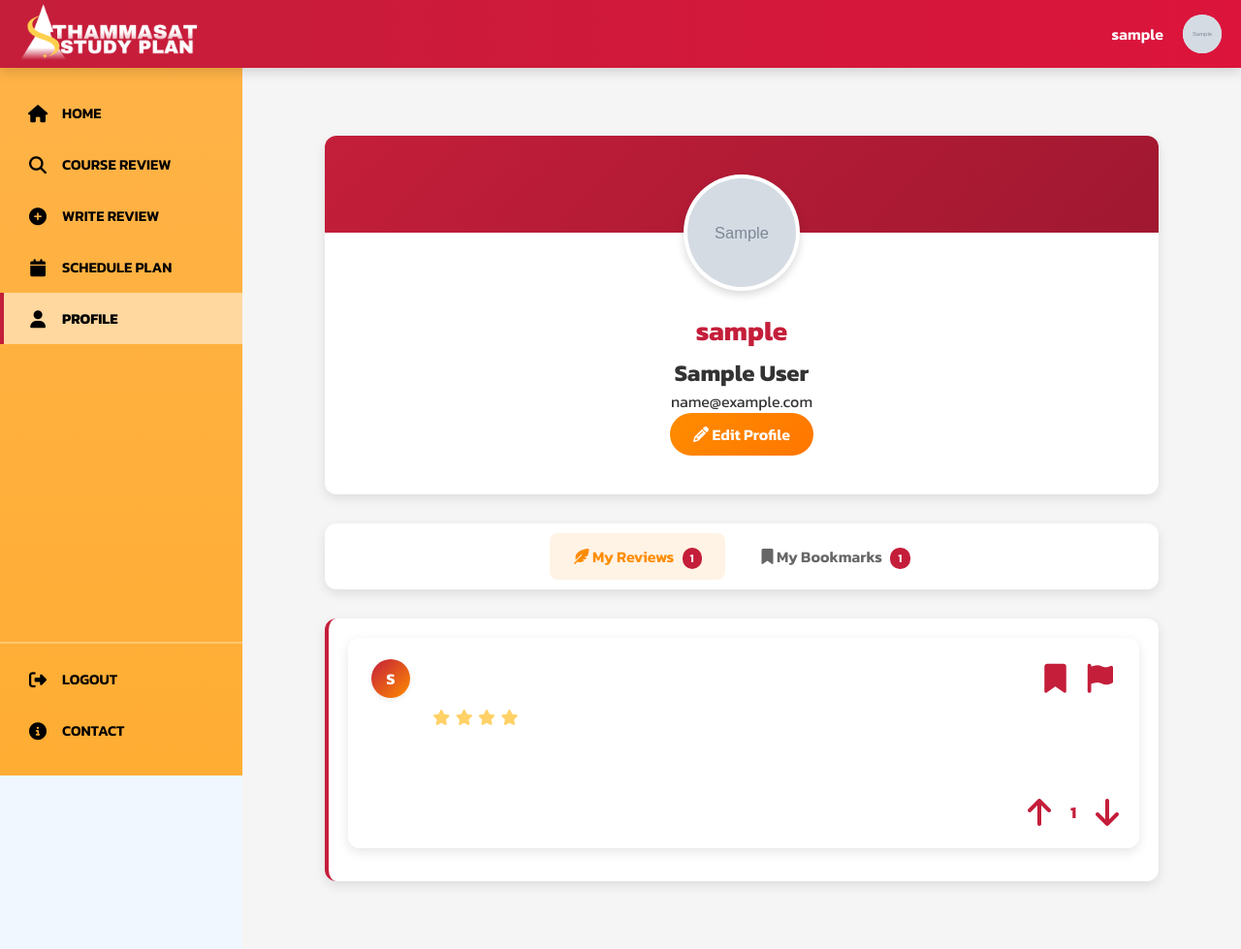
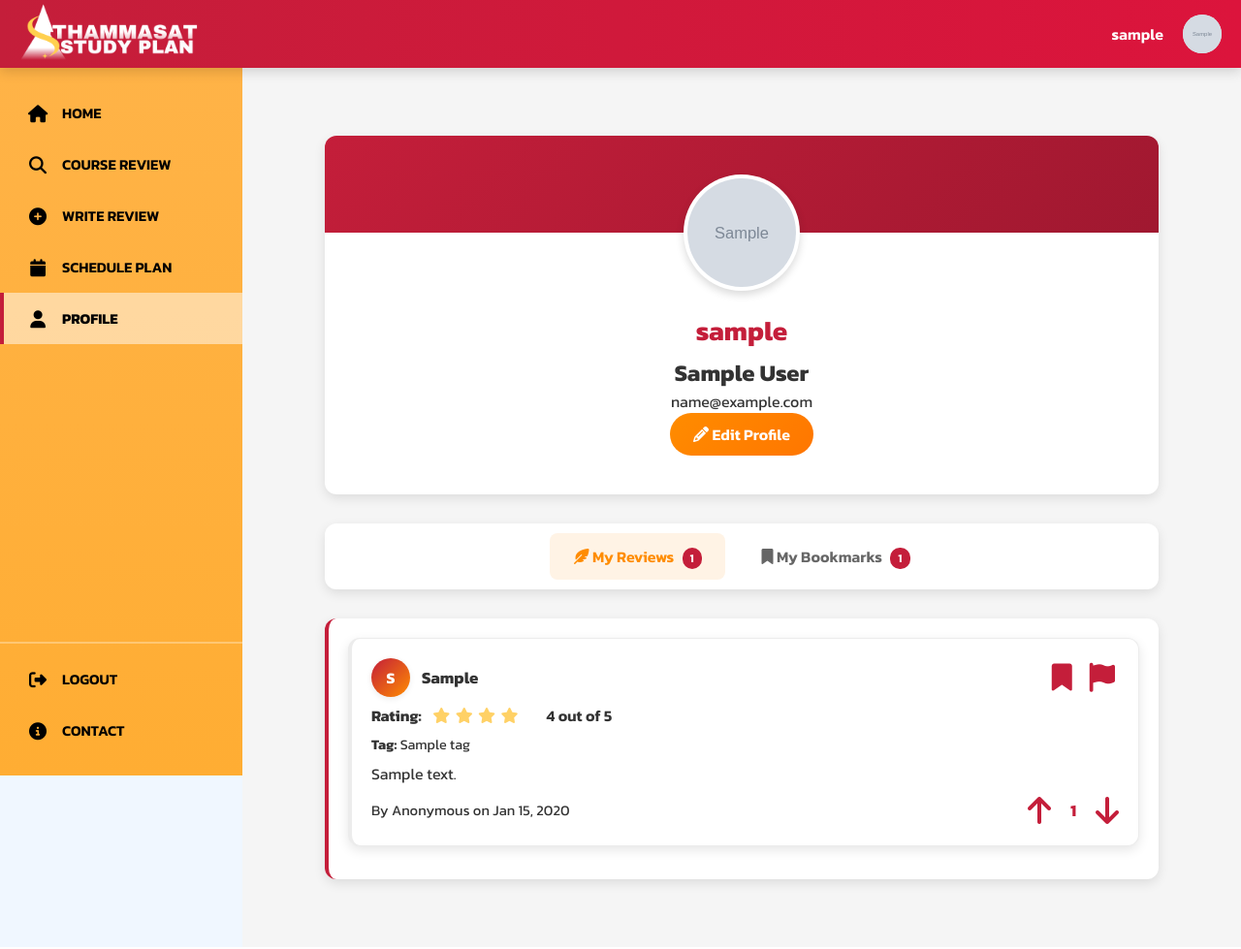
Before and after one commit to 6610545011/cn331_project, a Django app: page /users/profile/ in a window 1280 px wide. Shown: the whole page at 97% size. Run offline with Django 5.2, Linux system fonts and the light colour scheme; a user stored in the database is signed in; tables that the repository leaves empty hold one stand-in row (values such as "Sample post"); grey boxes marked "Sample" are stand-in pictures; some libraries are stand-ins or nearby versions.

Commit message:
update text color

```diff
--- a/core/static/core/js/main.js
+++ b/core/static/core/js/main.js
@@ -61,7 +61,7 @@ document.body.addEventListener('click', function(e) {
             if (data.status === 'ok') {
                 bookmarkBtn.classList.toggle('btn-primary', data.bookmarked);
                 bookmarkBtn.classList.toggle('btn-outline-primary', !data.bookmarked);
-                bookmarkBtn.innerHTML = data.bookmarked ? '<i class="fas fa-bookmark"></i> Bookmarked' : '<i class="far fa-bookmark"></i> Bookmark';
+                bookmarkBtn.innerHTML = data.bookmarked ? '<i class="fas fa-bookmark"></i>' : '<i class="far fa-bookmark"></i>';
             }
         })
         .catch(error => console.error('Error toggling bookmark:', error));
--- a/review/static/review/css/review_block.css
+++ b/review/static/review/css/review_block.css
@@ -117,12 +117,12 @@
     flex-wrap: wrap;
 }
 
-/* Icon-only buttons (Flat style like the example image) */
+/* Icon-only buttons */
 .icon-btn {
     background: none !important;
     border: none !important;
     color: #c41e3a !important;
-    font-size: 30px !important;  /* large icon */
+    font-size: 30px !important;
     width: auto !important;
     height: auto !important;
     padding: 4px !important;
@@ -138,14 +138,14 @@
     transform: scale(1.12);
 }
 
-/* Active state → darker red */
+/* Active → darker red */
 .bookmark-btn.active,
 .report-btn.active {
     color: #a5152f !important;
 }
 
 /* ============================================================
-   NEW DESIGN — VOTE BUTTONS (Like / Dislike)
+   NEW DESIGN — VOTE BUTTONS
    ============================================================ */
 .review-actions {
     margin-left: auto;
@@ -171,7 +171,6 @@
     transform: scale(1.15);
 }
 
-/* Pressed (already voted) */
 .vote-btn.btn-success,
 .vote-btn.btn-danger {
     color: #a5152f !important;
@@ -185,19 +184,19 @@
     color: #c41e3a;
 }
 
-/* Smaller screen tweaks */
+/* ======================== */
 @media (max-width: 600px) {
     .review-card { padding: 12px; }
     .review-header h4 { font-size: 1rem; }
     .review-meta { font-size: 0.85rem; }
 }
 
-/* Profile-specific tweaks */
+/* Profile-specific */
 .profile-container .review-card,
 .profile-tab-pane .review-card {
-    color: #ffffff;
-    background: rgba(255,255,255,0.08);
-    border-color: rgba(255,255,255,0.08);
+    color: #000000;
+    background: #ffffff;
+    border-color: #ececec;
 }
 
 .profile-container .review-card p,
@@ -210,27 +209,27 @@
 .profile-tab-pane .review-card .review-rating,
 .profile-container .review-card .review-tags,
 .profile-tab-pane .review-card .review-tags {
-    color: #ffffff;
+    color: #333333;
 }
 
 .profile-container .review-card .review-tags strong,
 .profile-tab-pane .review-card .review-tags strong {
-    color: #ffffff;
+    color: #333333;
 }
 
 /* Modal textarea */
 .report-form textarea {
     min-height: 120px;
 }
+
 /* ============================================================
-   HARD RESET — ล้างสไตล์ Bootstrap ของปุ่มทั้งหมดในรีวิว
+   HARD RESET
    ============================================================ */
-
 .review-card .btn,
 .review-card button,
 .review-card .vote-btn,
 .review-card .icon-btn {
-    all: unset;                 /* ล้างสไตล์ Bootstrap ทั้งหมด */
+    all: unset;
     display: inline-flex;
     align-items: center;
     justify-content: center;
@@ -238,26 +237,31 @@
 }
 
 /* ============================================================
-   TOP RIGHT — Bookmark & Report (Icon-only)
+   TOP RIGHT — Bookmark & Report (Final Override)
    ============================================================ */
-.icon-btn {
-    font-size: 30px !important;
-    color: #c41e3a !important;
-    padding: 6px !important;
-    border-radius: 8px;
-    transition: transform 0.15s ease;
+
+/* ★ Bookmark Button Override (Final) */
+.bookmark-btn i {
+    font-size: 24px;
+    transition: color 0.15s ease;
 }
 
-.icon-btn:hover {
-    transform: scale(1.15);
+/* ไม่กด → icon แบบ regular */
+.bookmark-btn:not(.active) i {
+    color: #c41e3a !important;
 }
 
-/* กดแล้วเป็นแดงเข้มขึ้น */
-.icon-btn.active {
+/* กดแล้ว → icon แบบ solid และแดงเข้ม */
+.bookmark-btn.active i {
     color: #a5152f !important;
 }
 
-/* จัดตำแหน่งให้ชิดขวา */
+/* hover */
+.bookmark-btn:hover i {
+    opacity: 0.75;
+}
+
+/* keep spacing */
 .review-card .btn-group {
     display: flex;
     gap: 10px;
@@ -265,8 +269,9 @@
 }
 
 /* ============================================================
-   BOTTOM RIGHT — LIKE / DISLIKE
+   BOTTOM RIGHT — LIKE / DISLIKE (unchanged)
    ============================================================ */
+
 .vote-container {
     display: flex;
     align-items: center;
@@ -288,7 +293,6 @@
     color: #a5152f !important;
 }
 
-/* Score number */
 .vote-score {
     font-size: 17px;
     font-weight: 700;
@@ -296,3 +300,27 @@
     text-align: center;
     color: #c41e3a;
 }
+
+/* ล้าง pseudo-element ของ Bootstrap ที่ทำให้ขึ้นคำว่า "Bookmarked" */
+.bookmark-btn::after,
+.bookmark-btn.btn-primary::after,
+.bookmark-btn.btn-outline-primary::after {
+    content: "" !important;
+    display: none !important;
+}
+
+/* ไอคอน Bookmark */
+.bookmark-btn i {
+    font-size: 28px;
+    color: #c41e3a;
+    transition: transform 0.15s ease, color 0.15s ease;
+}
+
+.bookmark-btn:hover i {
+    transform: scale(1.15);
+}
+
+/* เมื่อ Bookmark แล้ว -> สีเข้มขึ้น */
+.bookmark-btn.active i {
+    color: #a5152f !important;
+}
```
